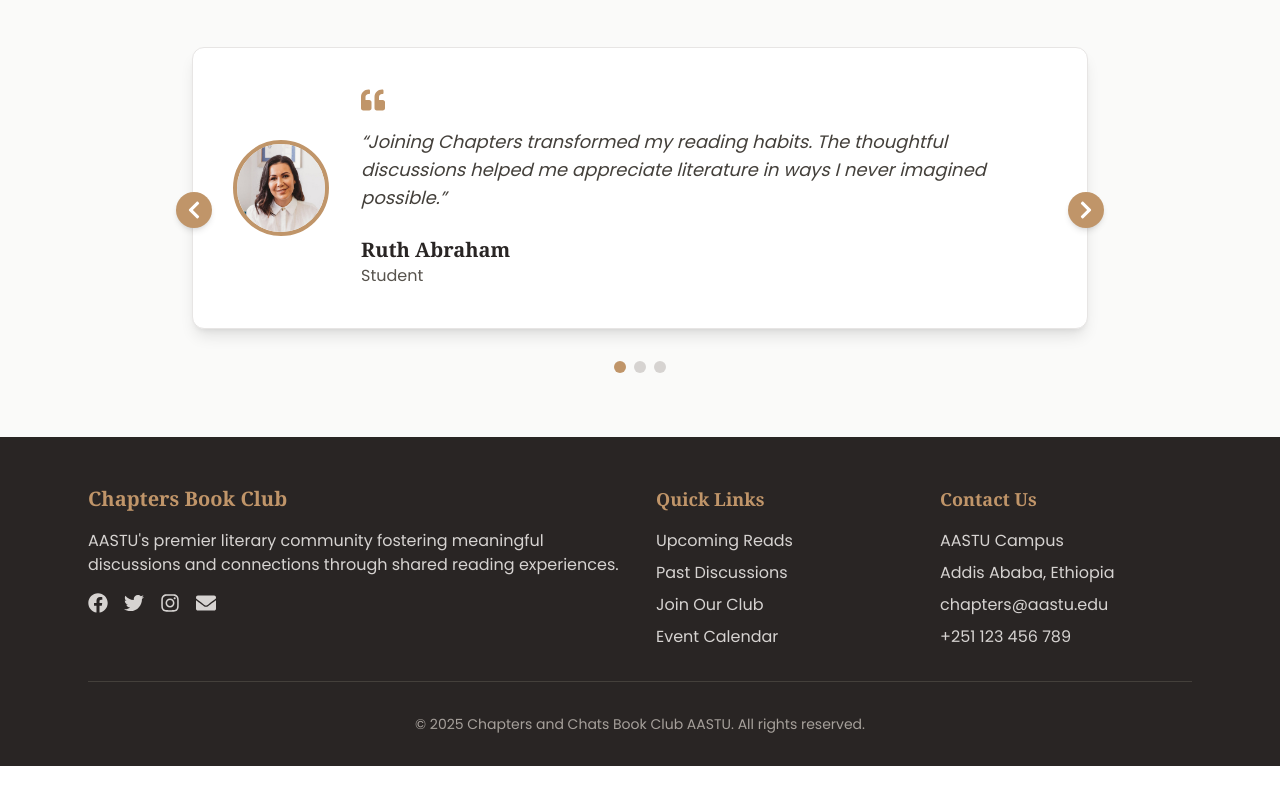
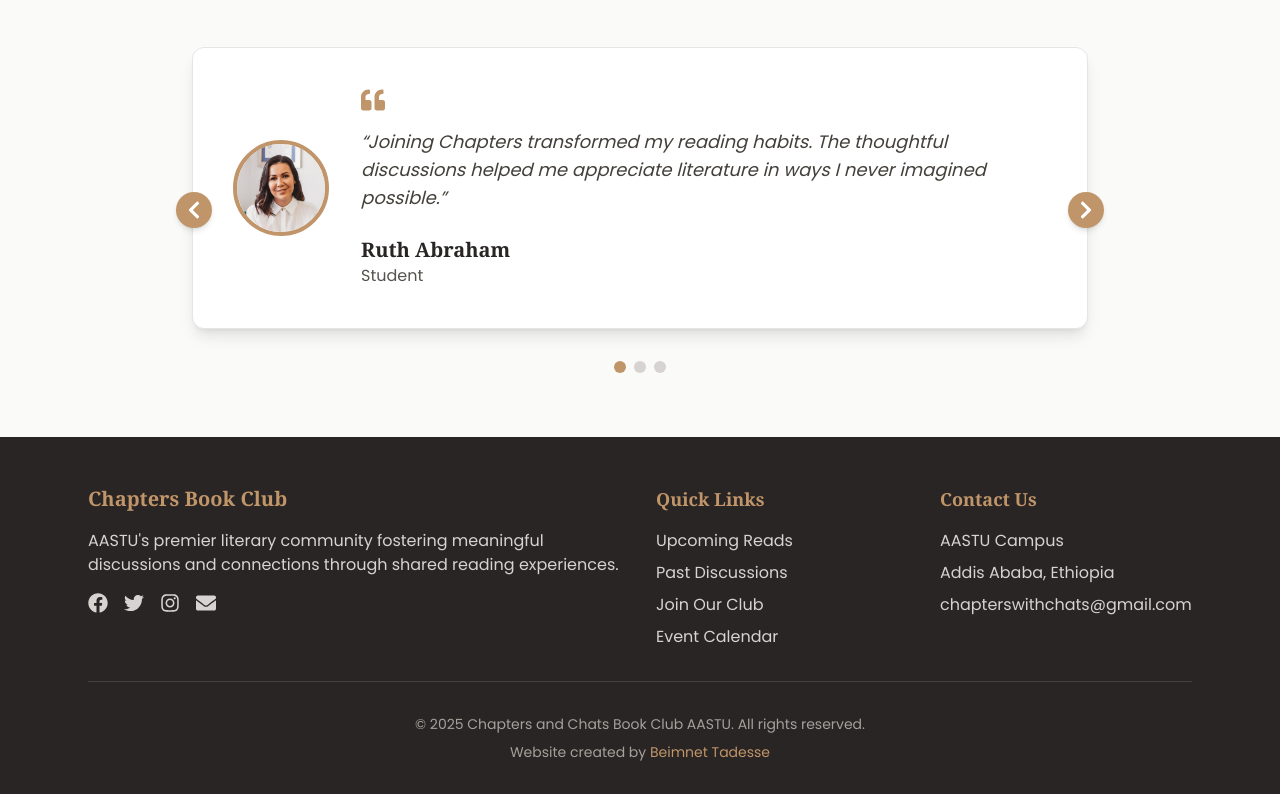
Before and after one commit to BeimnetTadesse/Book_Club_AASTU, a Next.js app: page / in a window 1280 px wide. Shown: the part 3829-4623 px from the top of the page. Before the commit the page ends 4595 px from the top, so only its background shows below. Built offline with nearby package versions, Linux system fonts and the light colour scheme.

Commit message:
Add website creator attribution to footer

```diff
--- a/components/Home/Footer.tsx
+++ b/components/Home/Footer.tsx
@@ -46,8 +46,8 @@ const Footer = () => {
             <ul className="space-y-2 text-stone-300">
               <li>AASTU Campus</li>
               <li>Addis Ababa, Ethiopia</li>
-              <li>chapters@aastu.edu</li>
-              <li>+251 123 456 789</li>
+              <li>chapterswithchats@gmail.com</li>
+
             </ul>
           </div>
         </div>
@@ -58,6 +58,15 @@ const Footer = () => {
         {/* Copyright */}
         <div className="text-center text-stone-400 text-sm">
           <p>© {new Date().getFullYear()} Chapters and Chats Book Club AASTU. All rights reserved.</p>
+          <p className="mt-2 ">
+            Website created by{' '}
+            <a
+              href="mailto:beimnetasnin@example.com"
+              className="hover:text-[#c09569] text-[#c09569] transition-colors"
+            >
+             Beimnet Tadesse
+            </a>
+          </p>
         </div>
       </div>
     </footer>
```
